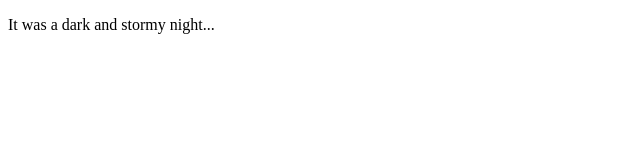
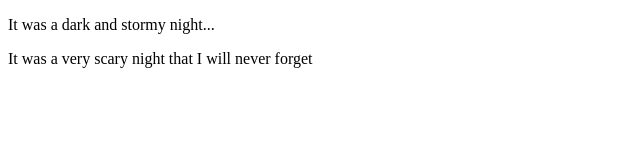
Before and after one commit to bluefishmarine/story, a plain HTML site: page index.html in a window 1280 px wide. Shown: the whole page, without its empty margins (0-640 px from the left). Drawn offline with Linux system fonts and the light colour scheme.

Commit message:
to commit my entry

```diff
--- a/index.html
+++ b/index.html
@@ -5,5 +5,6 @@
 </head>
 <body>
 	<p>It was a dark and stormy night...</p>
+	<p>It was a very scary night that I will never forget</p>
 </body>
 </html>
```
